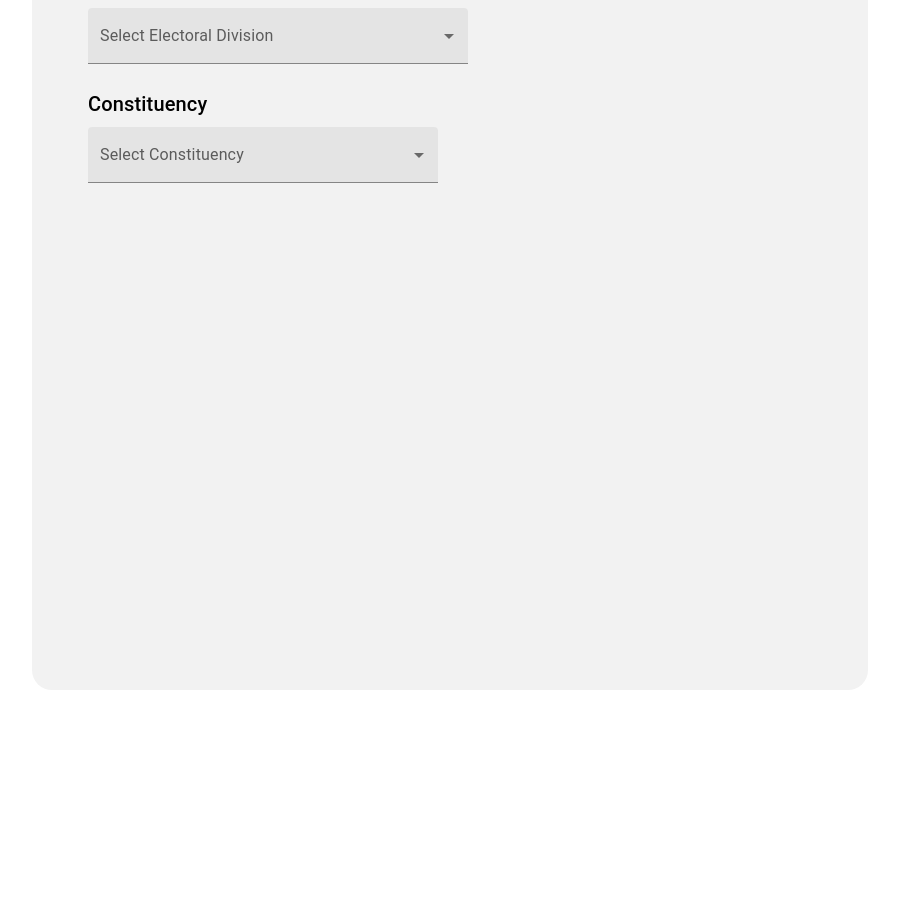
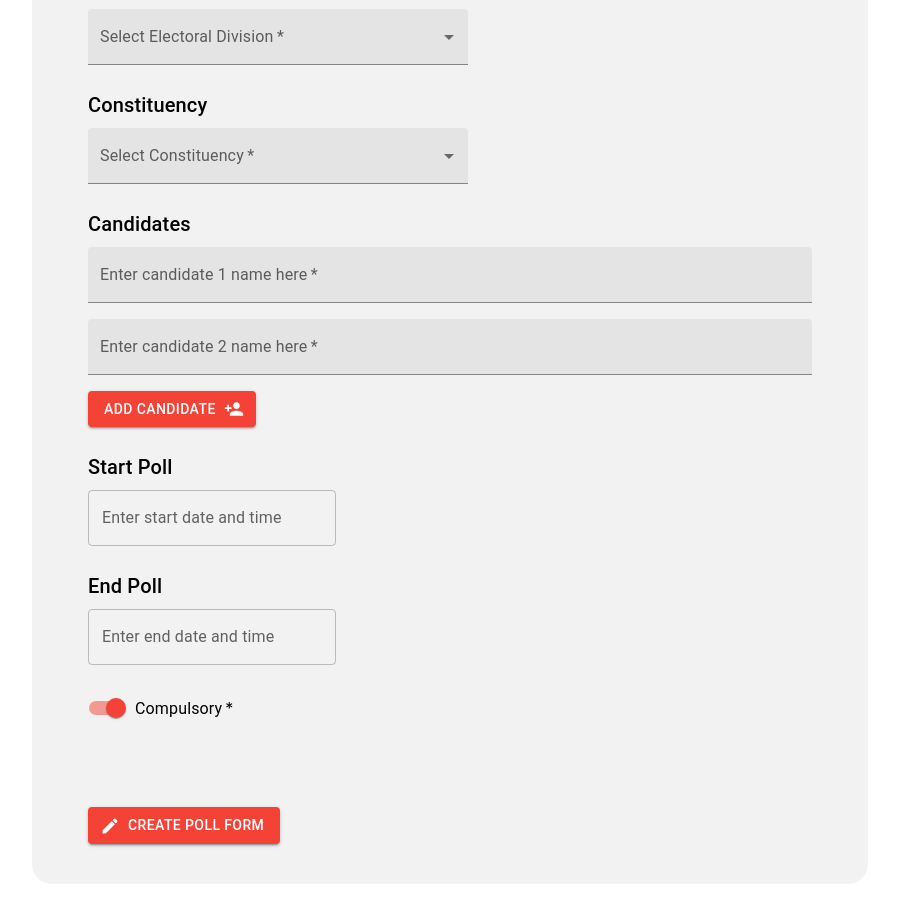
Before and after one commit to dthx2710/csc3004-group24-2023, a React (Vite) app in the folder frontend/: page /form in a window 1280 px wide. Shown: the part 380-1280 px from the top of the page, without its empty margins (190-1089 px from the left). Before the commit the page ends 1086 px from the top, so only its background shows below. Built offline with nearby package versions, Linux system fonts and the light colour scheme.

Commit message:
Updated Poll Form
Added 'Candidates', 'Start Poll', 'End Poll' and 'Compulsory' fields

```diff
--- a/frontend/src/Form.jsx
+++ b/frontend/src/Form.jsx
@@ -1,21 +1,35 @@
 import React from 'react';
-import { Box, Container, Typography, TextField, FormControl, InputLabel, MenuItem, Select } from '@mui/material';
+import { Box, Container, Typography, TextField, FormControl, InputLabel, MenuItem, Select, Button, Stack, FormGroup, FormControlLabel, Switch } from '@mui/material';
+import { createTheme, ThemeProvider } from '@mui/material/styles';
+import { AdapterDayjs } from '@mui/x-date-pickers/AdapterDayjs';
+import { LocalizationProvider } from '@mui/x-date-pickers/LocalizationProvider';
+import { DateTimePicker } from '@mui/x-date-pickers/DateTimePicker';
+import PersonAddIcon from '@mui/icons-material/PersonAdd';
+import CreateIcon from '@mui/icons-material/Create';
 
 const commonStyles = {
     bgcolor: '#f2f2f2',
     m: 1,
-    borderTop: 5,
-    height: '100vh',
+    borderTop: 6,
     borderRadius: '20px',
     paddingLeft: 7,
     paddingRight: 7,
     paddingTop: 5,
     paddingBottom: 5
-  };
+};
+
+const theme = createTheme({
+    palette: {
+        secondary: {
+            main: '#f44336', // set custom color
+        },
+    },
+});
 
 export default function Form() {
     const [electoralDivision, setElectoralDivision] = React.useState('');
     const [constituency, setConstituency] = React.useState('');
+    const [candidates, setCandidates] = React.useState(['', '']);
 
     const handleElectoralDivisionChange = (event) => {
         setElectoralDivision(event.target.value);
@@ -70,6 +84,22 @@ export default function Form() {
         }
     };
 
+    const handleCandidateChange = (event, index) => {
+        const newCandidates = [...candidates];
+        newCandidates[index] = event.target.value;
+        setCandidates(newCandidates);
+    };
+
+    const addCandidate = () => {
+        setCandidates([...candidates, '']);
+    };
+
+    const removeCandidate = (index) => {
+        const newCandidates = [...candidates];
+        newCandidates.splice(index, 1);
+        setCandidates(newCandidates);
+    };
+
     return (
         <div style={{backgroundColor: 'white'}}>
             <Container maxWidth="md">
@@ -100,7 +130,7 @@ export default function Form() {
                         </Typography>
 
                         <FormControl variant="filled" sx={{ minWidth: 380 }}>
-                            <InputLabel id="electoral-division-label">Select Electoral Division</InputLabel>
+                            <InputLabel id="electoral-division-label" required>Select Electoral Division</InputLabel>
                             <Select
                                 labelId="electoral-division-label"
                                 id="electoral-division-select"
@@ -116,8 +146,8 @@ export default function Form() {
                             Constituency
                         </Typography>
 
-                        <FormControl key={electoralDivision} variant="filled" sx={{ minWidth: 350 }}>
-                            <InputLabel id="constituency-label">Select Constituency</InputLabel>
+                        <FormControl key={electoralDivision} variant="filled" sx={{ minWidth: 380 }}>
+                            <InputLabel id="constituency-label" required>Select Constituency</InputLabel>
                             <Select
                                 labelId="constituency-label"
                                 id="constituency-select"
@@ -128,6 +158,79 @@ export default function Form() {
                             </Select>
                         </FormControl>
 
+                        <Typography variant="h6" component="h2" gutterBottom style={{ color: 'black'}} marginTop={3}>
+                            Candidates
+                        </Typography>
+
+                        {candidates.map((candidate, index) => (
+                            <Box key={index} sx={{ display: 'flex', alignItems: 'center', marginBottom: 2 }}>
+                                <TextField
+                                    required
+                                    id={`candidate-${index}`}
+                                    label={`Enter candidate ${index + 1} name here`}
+                                    variant="filled"
+                                    fullWidth
+                                    value={candidate}
+                                    onChange={(event) => handleCandidateChange(event, index)}
+                                />
+                                {index > 1 && (
+                                    <Button variant="text" color="secondary" onClick={() => removeCandidate(index)} style={{marginLeft: '10px'}}>
+                                        Remove
+                                    </Button>
+                                )}
+                            </Box>
+                        ))}
+
+                        <Stack direction="row" marginTop={2}>
+                            <Button
+                                sx={{ backgroundColor: '#f44336', '&:hover': { backgroundColor: '#aa2e25' }}}
+                                variant="contained"
+                                endIcon={<PersonAddIcon />}
+                                onClick={addCandidate}>
+                                Add Candidate
+                            </Button>
+                        </Stack>
+
+                        <Typography variant="h6" component="h2" gutterBottom style={{ color: 'black'}} marginTop={3}>
+                            Start Poll
+                        </Typography>
+
+                        <LocalizationProvider dateAdapter={AdapterDayjs}>
+                            <DateTimePicker label="Enter start date and time" />
+                        </LocalizationProvider>
+
+                        <Typography variant="h6" component="h2" gutterBottom style={{ color: 'black'}} marginTop={3}>
+                            End Poll
+                        </Typography>
+
+                        <LocalizationProvider dateAdapter={AdapterDayjs}>
+                            <DateTimePicker label="Enter end date and time" />
+                        </LocalizationProvider>
+
+                        <ThemeProvider theme={theme}>
+                            <FormGroup>
+                                <FormControlLabel
+                                    required
+                                    control={
+                                        <Switch defaultChecked color="secondary" />
+                                    }
+                                    label="Compulsory"
+                                    sx={{
+                                        color: 'black',
+                                        mt: 3
+                                    }} />
+                            </FormGroup>
+                        </ThemeProvider>
+
+                        <Stack direction="row" marginTop={10}>
+                            <Button
+                                sx={{ backgroundColor: '#f44336', '&:hover': { backgroundColor: '#aa2e25' }}}
+                                variant="contained"
+                                startIcon={<CreateIcon />}>
+                                Create Poll Form
+                            </Button>
+                        </Stack>
+
                     </Box>
                 </Box>
             </Container>
```
